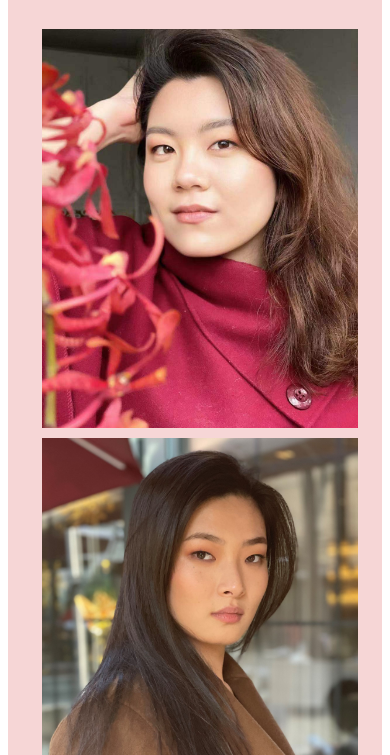
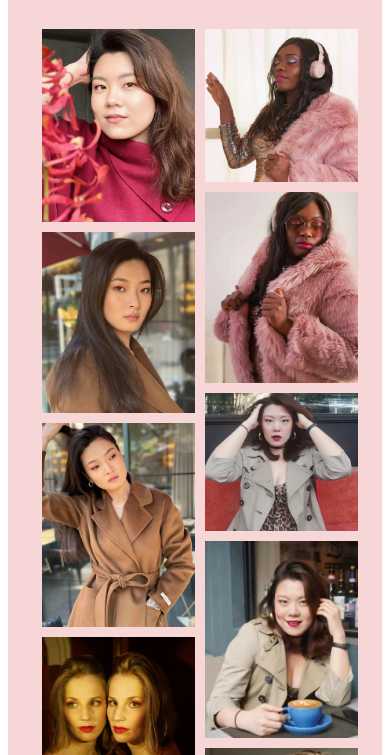
Before and after one commit to Olena-Kutinova/makeup-artist, a plain HTML site: page portfolio.html in a window 390 px wide. Shown: the part 89-844 px from the top of the page. Drawn offline with Linux system fonts and the light colour scheme.

Commit message:
Add files via upload

```diff
--- a/css/style.css
+++ b/css/style.css
@@ -11,8 +11,8 @@ main {
 
 /* Create four equal columns that sits next to each other */
 .column {
-  flex: 31%;
-  max-width: 31%;
+  flex: 32%;
+  max-width: 32%;
   margin: 0;
   padding: 5px;
 }
@@ -28,7 +28,10 @@ main {
 /* Responsive layout - makes the two columns stack on top of each other instead of next to each other */
 @media screen and (max-width: 600px) {
   .column {
+    .flex-item-right, .flex-item-left {
     flex: 100%;
-    max-width: 100%;
   }
+  max-width: 100%;
+
 }
+}
```
